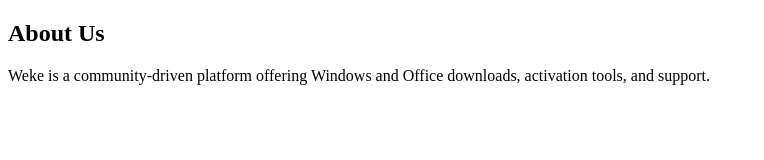
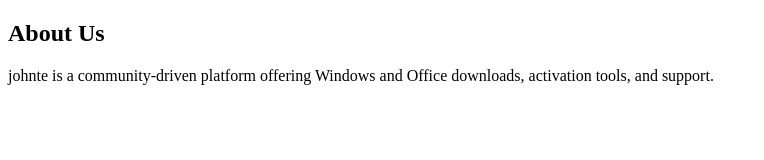
Before and after one commit to john254-spec/johnte, a website: page frontend/about (3).html in a window 1280 px wide. Shown: the full height of the page, 0-764 px from the left. Drawn offline with Linux system fonts and the light colour scheme.

Commit message:
Update about (3).html

```diff
--- a/frontend/about (3).html
+++ b/frontend/about (3).html
@@ -1,10 +1,10 @@
 <!DOCTYPE html>
 <html>
 <head>
-  <title>About Us - Weke</title>
+  <title>About Us - johnte</title>
 </head>
 <body>
   <h2>About Us</h2>
-  <p>Weke is a community-driven platform offering Windows and Office downloads, activation tools, and support.</p>
+  <p>johnte is a community-driven platform offering Windows and Office downloads, activation tools, and support.</p>
 </body>
 </html>
```
